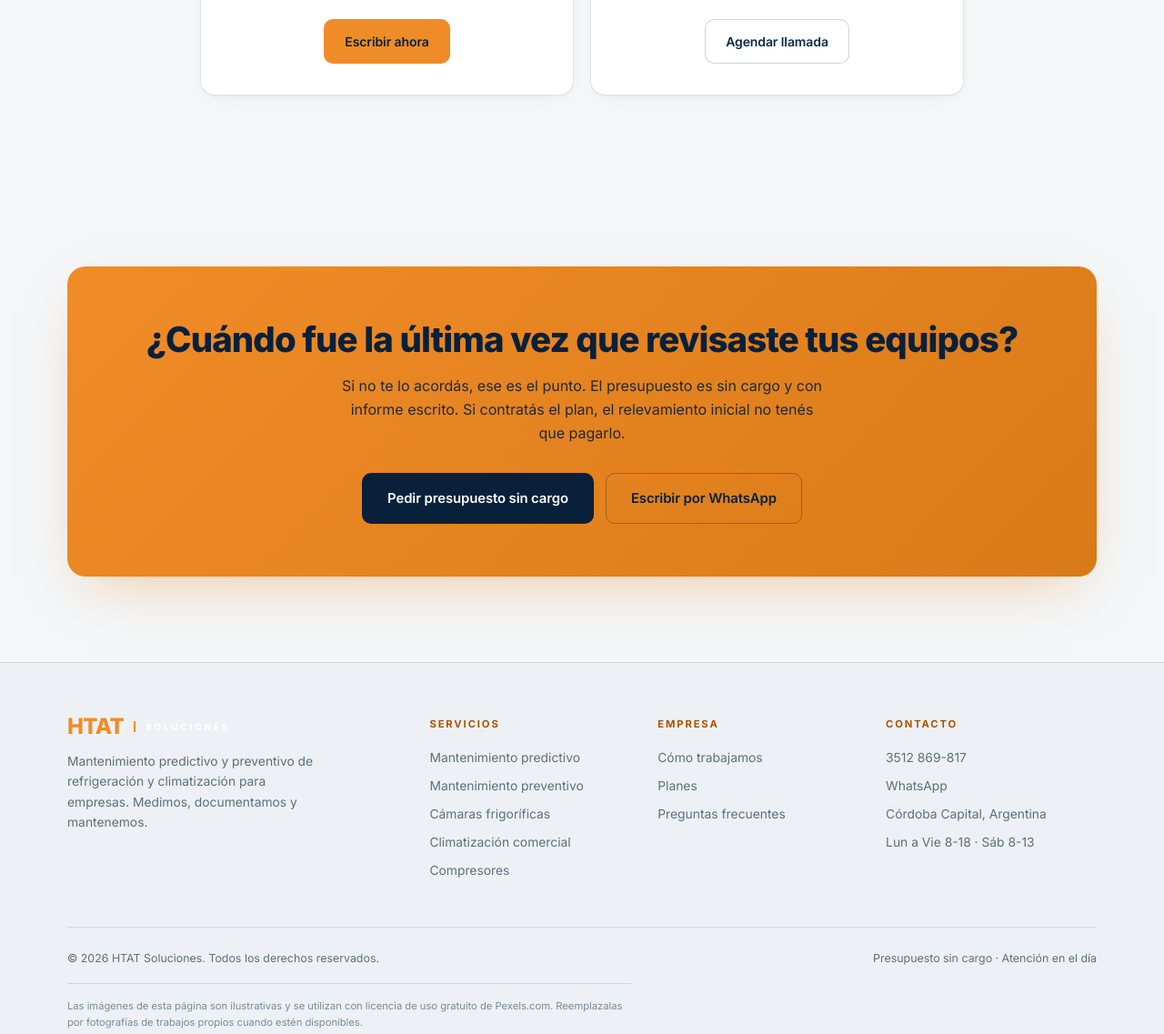
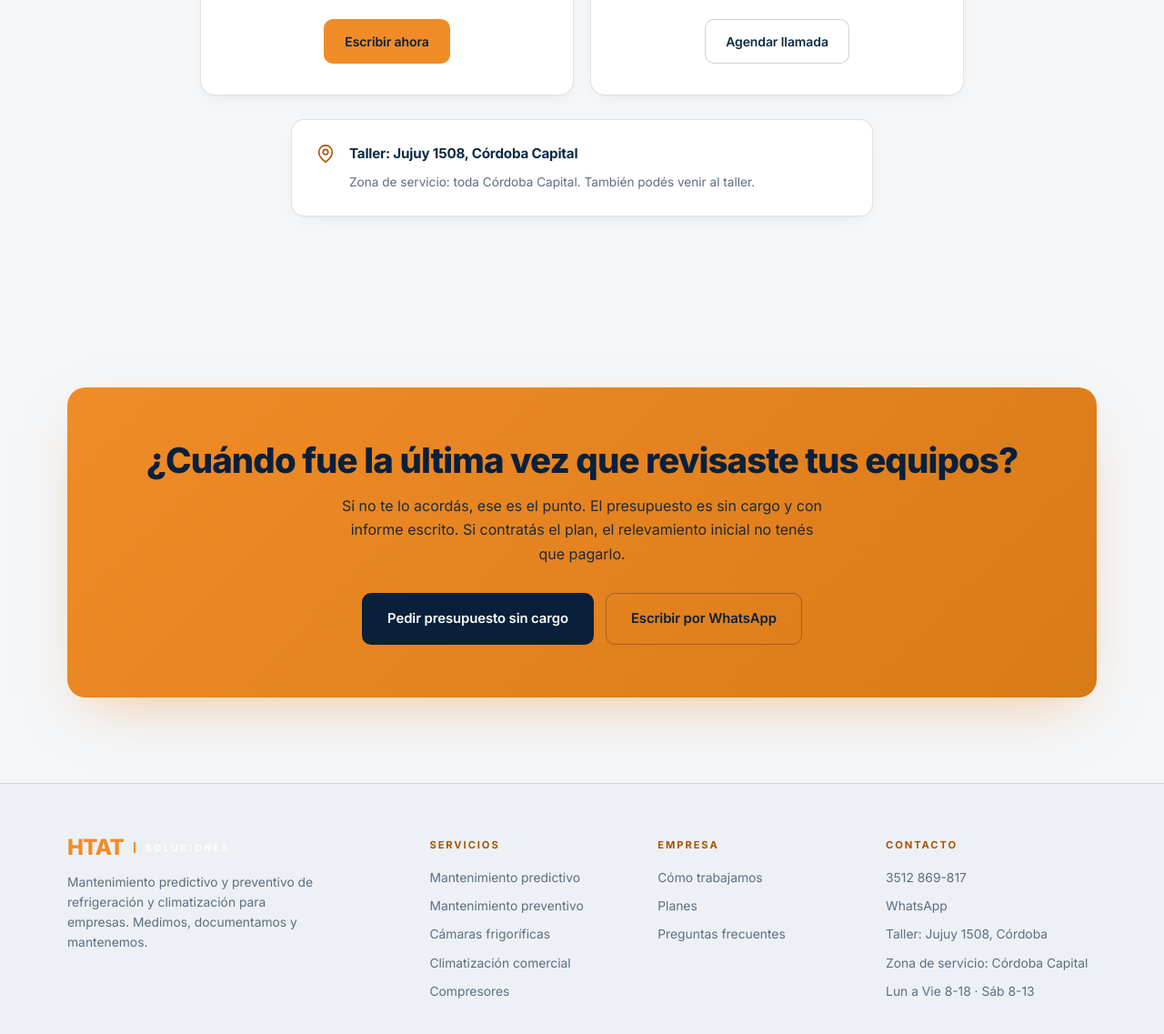
Before and after one commit to alexisftissera/htat-soluciones-web, a plain HTML site: page index.html in a window 1280 px wide. Shown: the part 5985-7122 px from the top of the page at 91% size. Drawn offline with Linux system fonts and the light colour scheme.

Commit message:
Agrega el taller de Jujuy 1508 al contacto y a los datos estructurados
- Bloque de taller al final de la seccion de contacto
- Direccion en el pie de pagina
- JSON-LD: streetAddress, postalCode y coordenadas
- Sigue declarando area de servicio: toda Cordoba Capital

```diff
--- a/index.html
+++ b/index.html
@@ -19,7 +19,7 @@
 <link rel="preconnect" href="https://fonts.gstatic.com" crossorigin>
 <link href="https://fonts.googleapis.com/css2?family=Inter:wght@400;500;600;700;800&display=swap" rel="stylesheet">
 <script type="application/ld+json">
-{"@context":"https://schema.org","@type":"LocalBusiness","@id":"https://htat-soluciones.netlify.app/#negocio","name":"HTAT Soluciones","url":"https://htat-soluciones.netlify.app/","description":"Mantenimiento predictivo y preventivo de camaras frigorificas, climatizacion comercial e industrial y compresores. Servicio a domicilio en Cordoba Capital.","telephone":"+5493512869817","serviceType":["Mantenimiento predictivo de refrigeracion","Mantenimiento preventivo de climatizacion","Reparacion de camaras frigorificas","Mantenimiento de compresores","Servicio de climatizacion comercial e industrial"],"areaServed":{"@type":"City","name":"Cordoba Capital","containedInPlace":{"@type":"AdministrativeArea","name":"Cordoba","addressCountry":"AR"}},"address":{"@type":"PostalAddress","addressLocality":"Cordoba","addressRegion":"Cordoba","addressCountry":"AR"},"openingHoursSpecification":[{"@type":"OpeningHoursSpecification","dayOfWeek":["Monday","Tuesday","Wednesday","Thursday","Friday"],"opens":"08:00","closes":"18:00"}]}
+{"@context":"https://schema.org","@type":"LocalBusiness","@id":"https://htat-soluciones.netlify.app/#negocio","name":"HTAT Soluciones","url":"https://htat-soluciones.netlify.app/","description":"Mantenimiento predictivo y preventivo de camaras frigorificas, climatizacion comercial e industrial y compresores. Servicio a domicilio en Cordoba Capital.","telephone":"+5493512869817","geo":{"@type":"GeoCoordinates","latitude":-31.3987,"longitude":-64.184},"serviceType":["Mantenimiento predictivo de refrigeracion","Mantenimiento preventivo de climatizacion","Reparacion de camaras frigorificas","Mantenimiento de compresores","Servicio de climatizacion comercial e industrial"],"areaServed":{"@type":"City","name":"Cordoba Capital","containedInPlace":{"@type":"AdministrativeArea","name":"Cordoba","addressCountry":"AR"}},"address":{"@type":"PostalAddress","streetAddress":"Jujuy 1508","addressLocality":"Cordoba","addressRegion":"Cordoba","postalCode":"X5000KBJ","addressCountry":"AR"},"openingHoursSpecification":[{"@type":"OpeningHoursSpecification","dayOfWeek":["Monday","Tuesday","Wednesday","Thursday","Friday"],"opens":"08:00","closes":"18:00"}]}
 </script>
 <style>
 :root{--azul:#0D2B45;--azul2:#16405F;--azul3:#0A1F33;--azul4:#07182A;--naranja:#F08C28;--naranja2:#D97A18;--blanco:#fff;--gris:#B9CADB;--gris2:#8FA9C0;--claro:#E6EEF6;--linea:rgba(255,255,255,.11);--r:14px}
@@ -163,6 +163,11 @@ ul.check li::after{content:"";position:absolute;left:6px;top:7px;width:8px;heigh
 .dc .ic svg{width:22px;height:22px;fill:var(--naranja);stroke:none}
 .dc h3{font-size:1.14rem;color:#fff;margin-bottom:9px;font-weight:700;letter-spacing:-.3px}
 .dc p{font-size:.88rem;color:var(--gris2);margin-bottom:24px;line-height:1.65}
+
+.taller{margin-top:26px;display:flex;align-items:flex-start;gap:15px;background:#fff;border:1px solid var(--linea);border-radius:var(--r);padding:24px 26px;box-shadow:var(--sombra);max-width:640px;margin-left:auto;margin-right:auto}
+.taller svg{width:22px;height:22px;stroke:var(--naranja-txt);stroke-width:1.8;fill:none;stroke-linecap:round;stroke-linejoin:round;flex-shrink:0;margin-top:2px}
+.taller b{display:block;font-size:.95rem;color:var(--azul);font-weight:700;margin-bottom:5px;letter-spacing:-.2px}
+.taller span{font-size:.85rem;color:var(--gris2);line-height:1.6}
 
 /* CTA */
 .cta{background:linear-gradient(135deg,var(--naranja),var(--naranja2));border-radius:20px;padding:58px 44px;text-align:center;color:#08203A;box-shadow:0 30px 70px -28px rgba(240,140,40,.45)}
@@ -447,6 +452,10 @@ nav a:hover{color:#fff}
         <a href="https://wa.me/5493512869817?text=Hola%2C%20quisiera%20agendar%20una%20llamada" class="btn btn-gh" target="_blank" rel="noopener">Agendar llamada</a>
       </div>
     </div>
+    <div class="taller">
+      <svg viewBox="0 0 24 24"><path d="M20 10c0 6-8 12-8 12s-8-6-8-12a8 8 0 0 1 16 0z"/><circle cx="12" cy="10" r="3"/></svg>
+      <div><b>Taller: Jujuy 1508, Córdoba Capital</b><span>Zona de servicio: toda Córdoba Capital. También podés venir al taller.</span></div>
+    </div>
   </div>
 </section>
 
@@ -469,7 +478,7 @@ nav a:hover{color:#fff}
       <div><div class="logo" style="margin-bottom:15px"><b>HTAT</b><span>Soluciones</span></div><p style="max-width:280px">Mantenimiento predictivo y preventivo de refrigeración y climatización para empresas. Medimos, documentamos y mantenemos.</p></div>
       <div><h4>Servicios</h4><a href="#servicios">Mantenimiento predictivo</a><a href="#servicios">Mantenimiento preventivo</a><a href="#servicios">Cámaras frigoríficas</a><a href="#servicios">Climatización comercial</a><a href="#servicios">Compresores</a></div>
       <div><h4>Empresa</h4><a href="#pilares">Cómo trabajamos</a><a href="#planes">Planes</a><a href="#faq">Preguntas frecuentes</a></div>
-      <div><h4>Contacto</h4><a href="tel:+5493512869817">3512 869-817</a><a href="https://wa.me/5493512869817" target="_blank" rel="noopener">WhatsApp</a><p>Córdoba Capital, Argentina</p><p>Lun a Vie 8-18 · Sáb 8-13</p></div>
+      <div><h4>Contacto</h4><a href="tel:+5493512869817">3512 869-817</a><a href="https://wa.me/5493512869817" target="_blank" rel="noopener">WhatsApp</a><p>Taller: Jujuy 1508, Córdoba</p><p>Zona de servicio: Córdoba Capital</p><p>Lun a Vie 8-18 · Sáb 8-13</p></div>
     </div>
     <div class="f-b"><span>© 2026 HTAT Soluciones. Todos los derechos reservados.</span><span>Presupuesto sin cargo · Atención en el día</span></div>
     <p class="f-nota">Las imágenes de esta página son ilustrativas y se utilizan con licencia de uso gratuito de Pexels.com. Reemplazalas por fotografías de trabajos propios cuando estén disponibles.</p>
```
